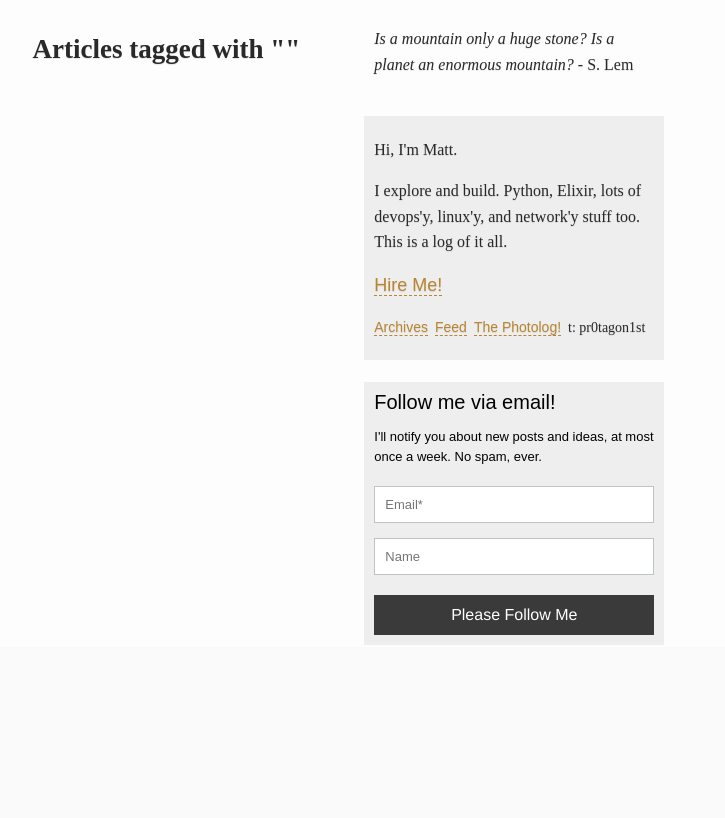
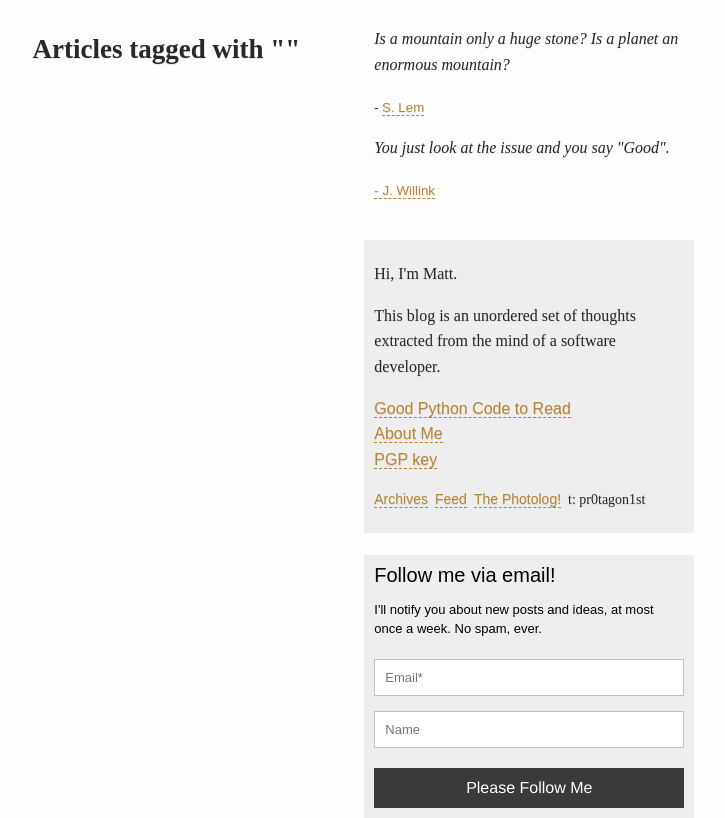
Before and after one commit to sirMackk/wintersun, a Python web app: template templates/tag.html in a window 1280 px wide. Shown: the part 153-971 px from the top of the page, without its empty margins (121-846 px from the left). Before the commit the page ends 788 px from the top, so only its background shows below. Run offline with Jinja, Linux system fonts and the light colour scheme; the template is opened without the code that fills it, so the values that code supplies are empty; some libraries are stand-ins or nearby versions.

Commit message:
HTML and css tweaks

```diff
--- a/static/styles.css
+++ b/static/styles.css
@@ -82,16 +82,21 @@ body pre {
   width: 100%;
 }
 
+body p code {
+  font-size: 13px;
+  background-color: #F0F0F0;
+}
+
 section.main {
   padding: 5px 5% 65px 0;
   margin-left: 12%;
-  max-width: 650px;
+  max-width: 775px;
   display: inline-block;
   float: left;
 }
 
 aside {
-  max-width: 300px;
+  max-width: 330px;
   display: inline-block;
   font-size: 14px;
 }
@@ -193,8 +198,8 @@ a:hover {
   border-bottom: 1px dashed #fa6900;
 }
 
-a.hire {
-  font-size: 18px;
+a.big-link {
+  font-size: 16px;
 }
 
 .link-list {
@@ -217,3 +222,14 @@ footer {
   padding: 5px 10px;
   background-color: #EEE;
 }
+
+blockquote {
+  background-color: #F5F5F5;
+  padding: 2px 12px;
+  font-style: italic;
+}
+
+blockquote blockquote {
+  background-color: #E5E5E5;
+  padding: 3px 12px;
+}
--- a/templates/about.html
+++ b/templates/about.html
@@ -3,11 +3,13 @@
     Hi, I'm Matt.
   </p>
   <p>
-    I explore and build. Python, Elixir, lots of devops'y, linux'y, and network'y stuff too. This is a log of it all.
+    This blog is an unordered set of thoughts extracted from the mind of a software developer.
   </p>
   <div class="controls">
     <p>
-      <a class="hire" href="/hire-me.html">Hire Me!</a>
+      <a class="big-link" href="/posts/good-python-code-to-read.html">Good Python Code to Read</a></br>
+      <a class="big-link" href="/hire-me.html">About Me</a></br>
+      <a class="big-link" href="/matt@mattscodecave.com.pub.asc">PGP key</a>
     </p>
     <a href="/">Archives</a>
     &nbsp;<a href="/feed" target="_blank">Feed</a>
--- a/templates/base.html
+++ b/templates/base.html
@@ -7,6 +7,8 @@
     <link href="/static/styles.css" media="all" rel="stylesheet">
     <link href="/static/mail.css" media="all" rel="stylesheet">
     <link href="/static/default.css" media="all" rel="stylesheet">
+    <link rel="shortcut icon" href="/favicon.ico" type="image/x-icon">
+    <link rel="icon" href="/favicon.ico" type="image/x-icon">
     <meta charset="utf-8">
     <meta name="viewport" content="width=device-width, initial-scale=1">
   </head>
@@ -22,7 +24,14 @@
     <aside>
       {% block aside %}
       <div class="top-drawer">
-        <p><em>Is a mountain only a huge stone? Is a planet an enormous mountain?</em> - S. Lem</p>
+        <p>
+          <em>Is a mountain only a huge stone? Is a planet an enormous mountain?</em>
+        </p>
+        <p><small> - <a href="https://en.wikipedia.org/wiki/Stanis%C5%82aw_Lem" target="_blank">S. Lem</a></small></p>
+          <p>
+            <em>You just look at the issue and you say "Good".</em>
+        </p>
+        <p><small><a href="https://en.wikipedia.org/wiki/Jocko_Willink" target="_blank"> - J. Willink</a></small></p>
       </div>
       {% include "about.html" %}
       <div class="bottom-drawer">
```
